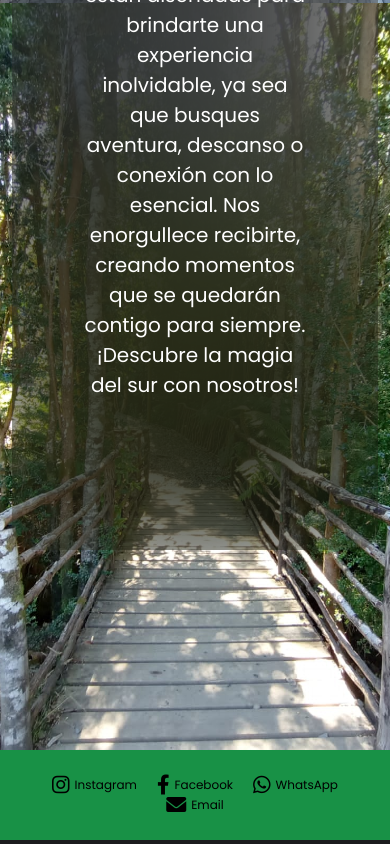
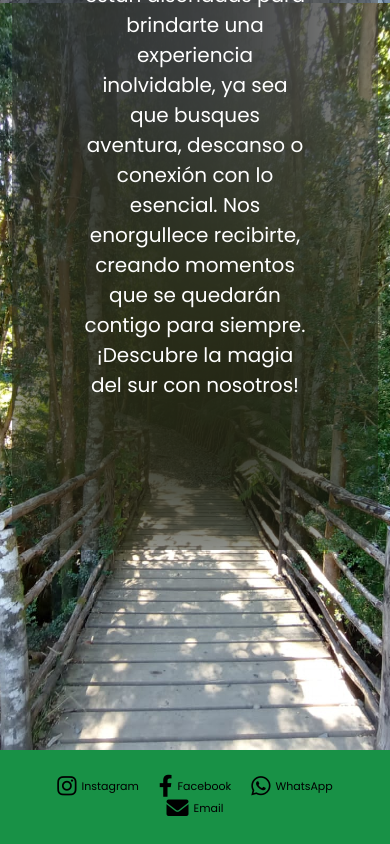
Before and after one commit to caezo/camino_lago_chapo, a website: page about.html in a window 390 px wide. Shown: the part 911-1755 px from the top of the page. Drawn offline with nearby package versions, Linux system fonts and the light colour scheme.

Commit message:
Update templatemo-woox-travel.css

```diff
--- a/assets/css/templatemo-woox-travel.css
+++ b/assets/css/templatemo-woox-travel.css
@@ -2352,11 +2352,11 @@ body #user-button {
   /* Ajustes para pantallas más pequeñas */
   @media (max-width: 576px) {
     .social-icon {
-        font-size: 20px; /* Tamaño más pequeño para íconos en móviles */
+        font-size: 22px; /* Tamaño más pequeño para íconos en móviles */
     }
 
     .social-label {
-        font-size: 12px; /* Tamaño más pequeño para el texto en móviles */
+        font-size: 11px; /* Tamaño más pequeño para el texto en móviles */
     }
   }
   .fixed-button {
```
